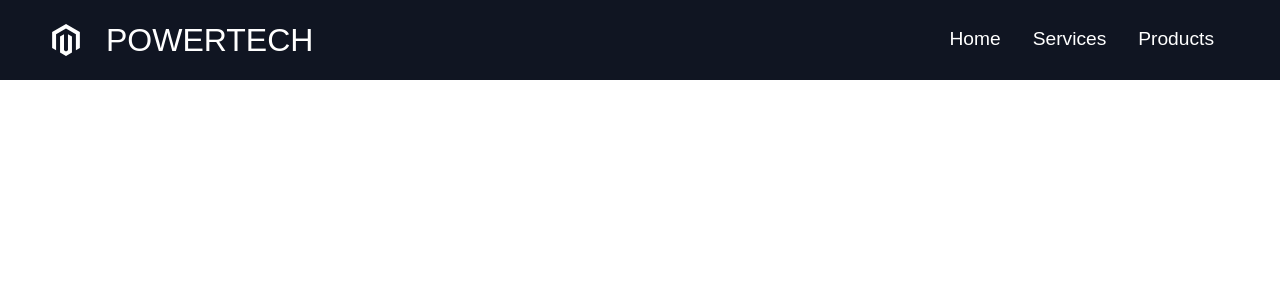
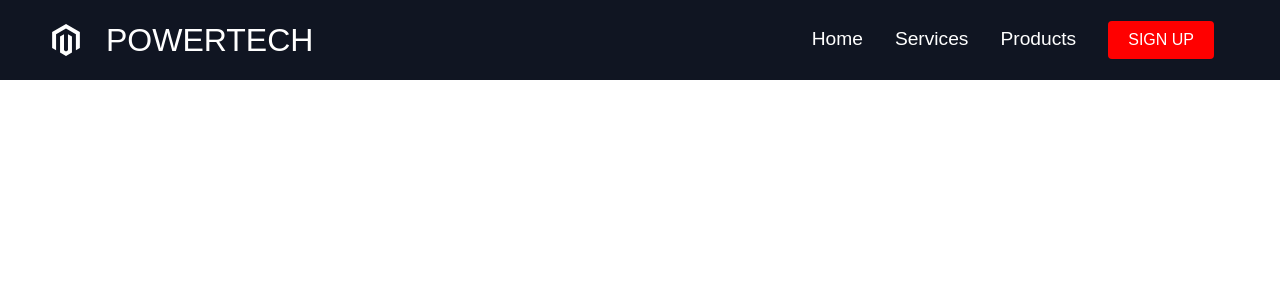
Before and after one commit to Yoshimitsuy/powertech, a React (Vite) app: page / in a window 1280 px wide. Shown: the top 300 px of the page. Built offline with nearby package versions, Linux system fonts and the light colour scheme.

Commit message:
add button and mobile links active

```diff
--- a/src/components/Navbar/Navbar.elements.jsx
+++ b/src/components/Navbar/Navbar.elements.jsx
@@ -115,3 +115,25 @@
     }
   }
 `;
+
+export const NavItemBtn = styled.li`
+  @media screen and (max-width: 960px) {
+    display: flex;
+    justify-content: center;
+    align-items: center;
+    width: 100%;
+    height: 120px;
+  }
+`;
+
+export const NavBtnLink = styled(Link)`
+  display: flex;
+  justify-content: center;
+  align-items: center;
+  text-decoration: none;
+  padding: 8px 16px;
+  height: 100%;
+  width: 100%;
+  border: none;
+  outline: none;
+`;
--- a/src/components/Navbar/Navbar.jsx
+++ b/src/components/Navbar/Navbar.jsx
@@ -1,4 +1,4 @@
-import React, { useState } from 'react';
+import React, { useState, useEffect } from 'react';
 import {
   Nav,
   NavbarContainer,
@@ -7,19 +7,37 @@
   MobileIcon,
   NavMenu,
   NavItem,
-  NavLinks
+  NavLinks,
+  NavItemBtn,
+  NavBtnLink
 } from './Navbar.elements';
 
 import { FaBars, FaTimes } from 'react-icons/fa';
 import { IconContext } from 'react-icons/lib';
+import { Button } from '../../globalStyles';
 
 const Navbar = () => {
 
   const [ click, setClick ] = useState(false);
+  const [ button, setButton ] = useState(true);
 
   const handleClick = () => {
     setClick(!click);
   };
+
+  const showButton = () => {
+    if(window.innerWidth <= 960) {
+      setButton(false);
+    } else {
+      setButton(true);
+    }
+  };
+
+  useEffect(() => {
+    showButton();
+  }, []);
+
+  window.addEventListener('resize', showButton);
 
   return (
     <>
@@ -47,6 +65,23 @@
               <NavItem>
                 <NavLinks to='/products'>Products</NavLinks>
               </NavItem>
+
+              <NavItemBtn>
+                {
+                  button ? (
+                    <NavBtnLink to='/sign-up'>
+                      <Button primary>SIGN UP</Button>
+                    </NavBtnLink>
+                  ) : (
+                    <NavBtnLink to='/sign-up'>
+                      <Button fontBig primary>
+                        SIGN UP
+                      </Button>
+                    </NavBtnLink>
+                  )
+                }
+              </NavItemBtn>
+
             </NavMenu>
 
           </NavbarContainer>
--- a/src/globalStyles.js
+++ b/src/globalStyles.js
@@ -24,4 +24,26 @@
   }
 `;
 
+export const Button = styled.button`
+  border-radius: 4px;
+  background: ${ ({ primary }) => (primary) ? 'red' : 'orange'};
+  white-space: nowrap;
+  padding: ${ ({big}) => (big ? '12px 64px' : '10px 20px')};
+  color: #fff;
+  font-size: ${ ({fontBig}) => (fontBig ? '20px' : '16px')};
+  outline: none;
+  border: none;
+  cursor: poiter;
+
+  &:hover {
+    transition: all 0.3s ease-out;
+    background: #fff;
+    background: ${ ({ primary }) => (primary) ? 'orange' : 'purple'};
+  }
+
+  @media screen and (max-width: 960px) {
+    width: 70%;
+  }
+`;
+
 export default GlobalStyle;
```
